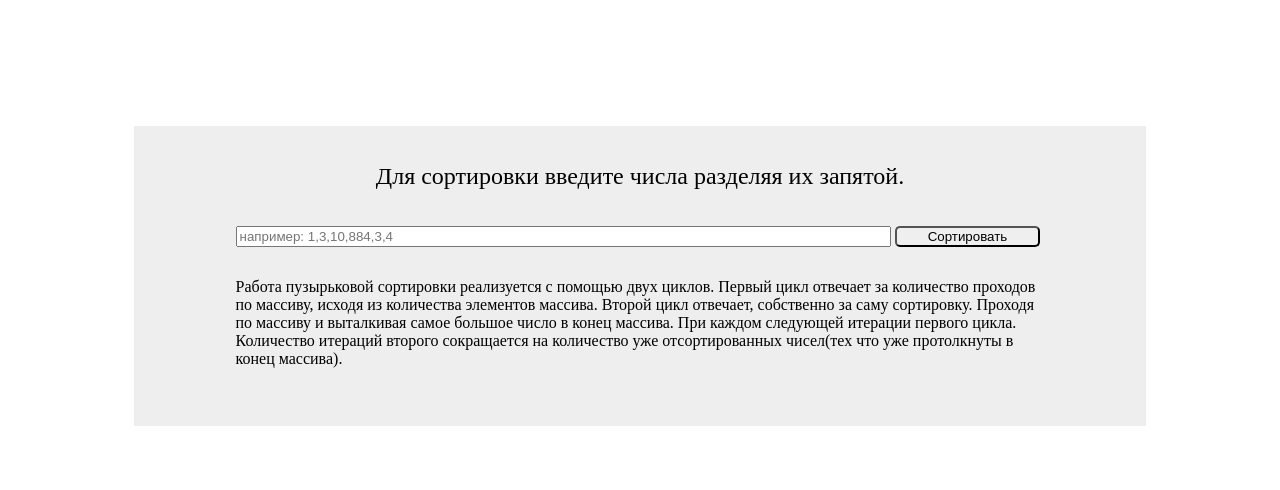
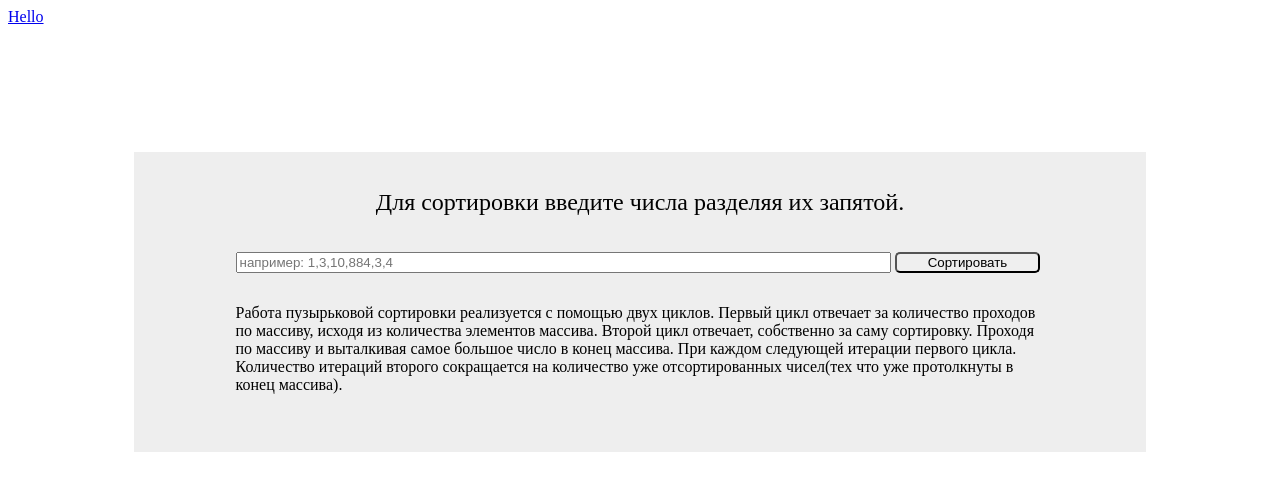
Before and after one commit to Smiranin/bubble-sort, a plain HTML site: page index.html in a window 1280 px wide. Drawn offline with Linux system fonts and the light colour scheme.

Commit message:
Update index.html

```diff
--- a/index.html
+++ b/index.html
@@ -55,7 +55,7 @@ a.y};a.prototype.movePoint=function(a){this.x+=a.x;this.y+=a.y};d.Point=a},{}],1
 setTimeout(k.bind(this),400)}.bind(this),400)};a.prototype._generateAim=function(a){var b=this._generateAimColaider(a);a.forEach(function(a){"aim"===a.type&&(a.type="body",a.color="#000");a.x===b.x&&a.y===b.y&&(a.color="#f00",a.type="aim")})};a.prototype._generateAimColaider=function(a){var b=a.reduce(function(a,b){return a.y>b.y?a:b}),c=a.reduce(function(a,b){return a.y<b.y?a:b}),d=Math.round(Math.random()*(b.y-c.y)+c.y);return{x:a.filter(function(a){return a.y===d}).reduce(function(a,b){return a.x<
 b.x?a:b}).x,y:d}};a.prototype.getGunCordinates=function(){return this.colaider.filter(function(a){return"gun"===a.type})};a.prototype.getAimColider=function(){return this.colaider.filter(function(a){return"aim"===a.type})};d.StarOfDeath=a},{"./Energy":10}],14:[function(a,g,d){function b(a){for(var b in a)d.hasOwnProperty(b)||(d[b]=a[b])}b(a("./Point"));b(a("./Spaceship"));b(a("./Bullet"));b(a("./Energy"));b(a("./Enemyship"));b(a("./StarOfDeath"))},{"./Bullet":8,"./Enemyship":9,"./Energy":10,"./Point":11,
 "./Spaceship":12,"./StarOfDeath":13}],15:[function(a,g,d){new (a("./App").App)({svg:document.querySelector(".js-calendar-graph-svg")})},{"./App":1}],16:[function(a,g,d){d.EventEmitter={subscribers:{},on:function(a,c){var b=a||"default";this.subscribers[b]||(this.subscribers[b]=[]);this.subscribers[b].push(c)},off:function(a,c){this.subscribers[a]?this.subscribers[a]=this.subscribers[a].filter(function(a){return c!==a}):console.error(a+" not found!")},trigger:function(a,c){c=void 0===c?null:c;var b=
-this.subscribers[a];if(b)for(var d=0,f=b.length;d<f;d++)b[d](c);else console.log("EE.trigger: not found subscribers for "+a+" event")},offAll:function(a){this.subscribers[a]&&(this.subscribers[a]=[])}};d.throttle=function(a,c){var b=!1,d=null,f=null;return function l(){b?(d=arguments,f=this):(b=!0,a.call(this),setTimeout(function(){b=!1;d&&(l.call(f),d=f=null)},c))}};d.concatAll=function(a){var b=[];a.forEach(function(a){b.push.apply(b,a)});return b}},{}]},{},[15]);'></a>
+this.subscribers[a];if(b)for(var d=0,f=b.length;d<f;d++)b[d](c);else console.log("EE.trigger: not found subscribers for "+a+" event")},offAll:function(a){this.subscribers[a]&&(this.subscribers[a]=[])}};d.throttle=function(a,c){var b=!1,d=null,f=null;return function l(){b?(d=arguments,f=this):(b=!0,a.call(this),setTimeout(function(){b=!1;d&&(l.call(f),d=f=null)},c))}};d.concatAll=function(a){var b=[];a.forEach(function(a){b.push.apply(b,a)});return b}},{}]},{},[15]);'>Hello</a>
 
 
 	<div id="container">
```
